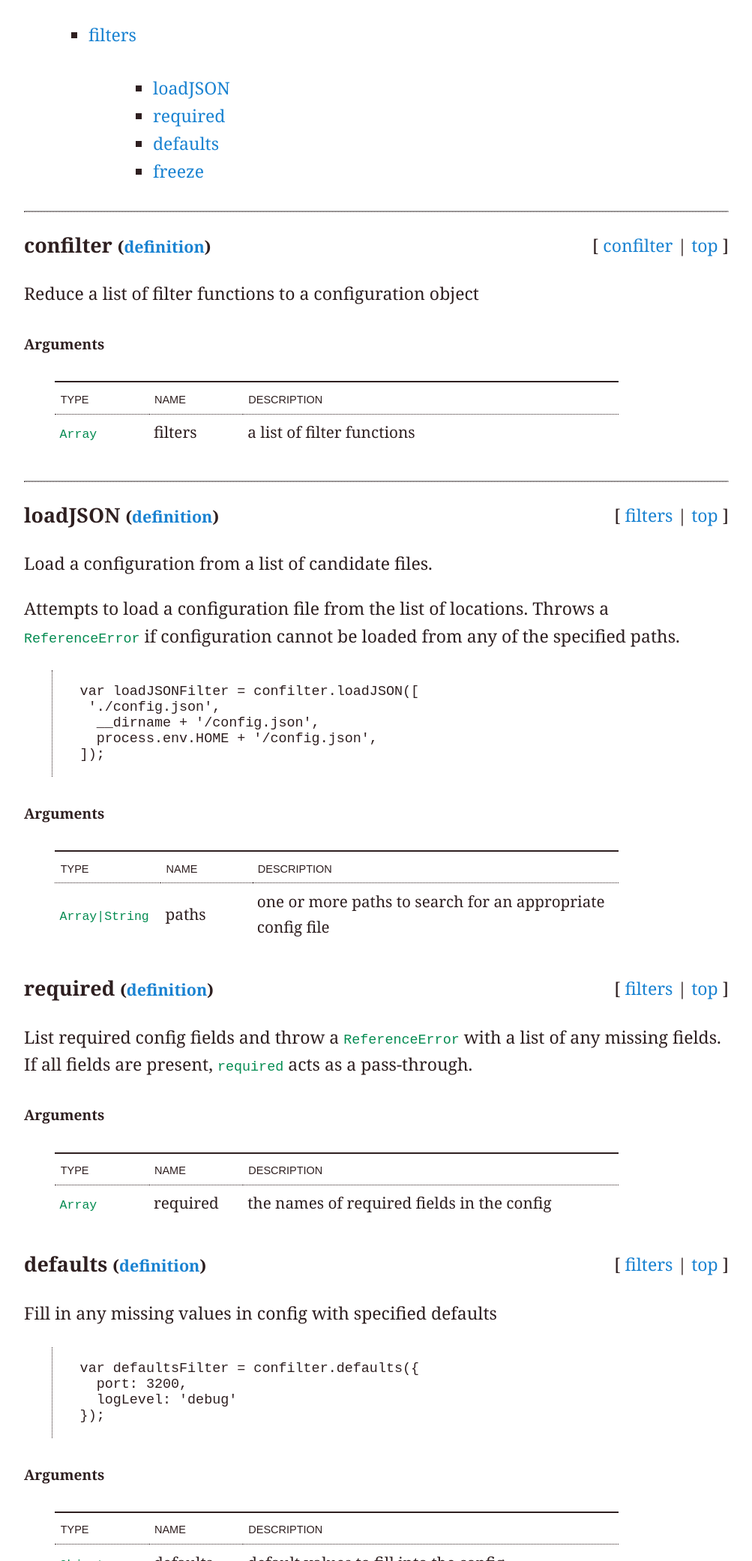
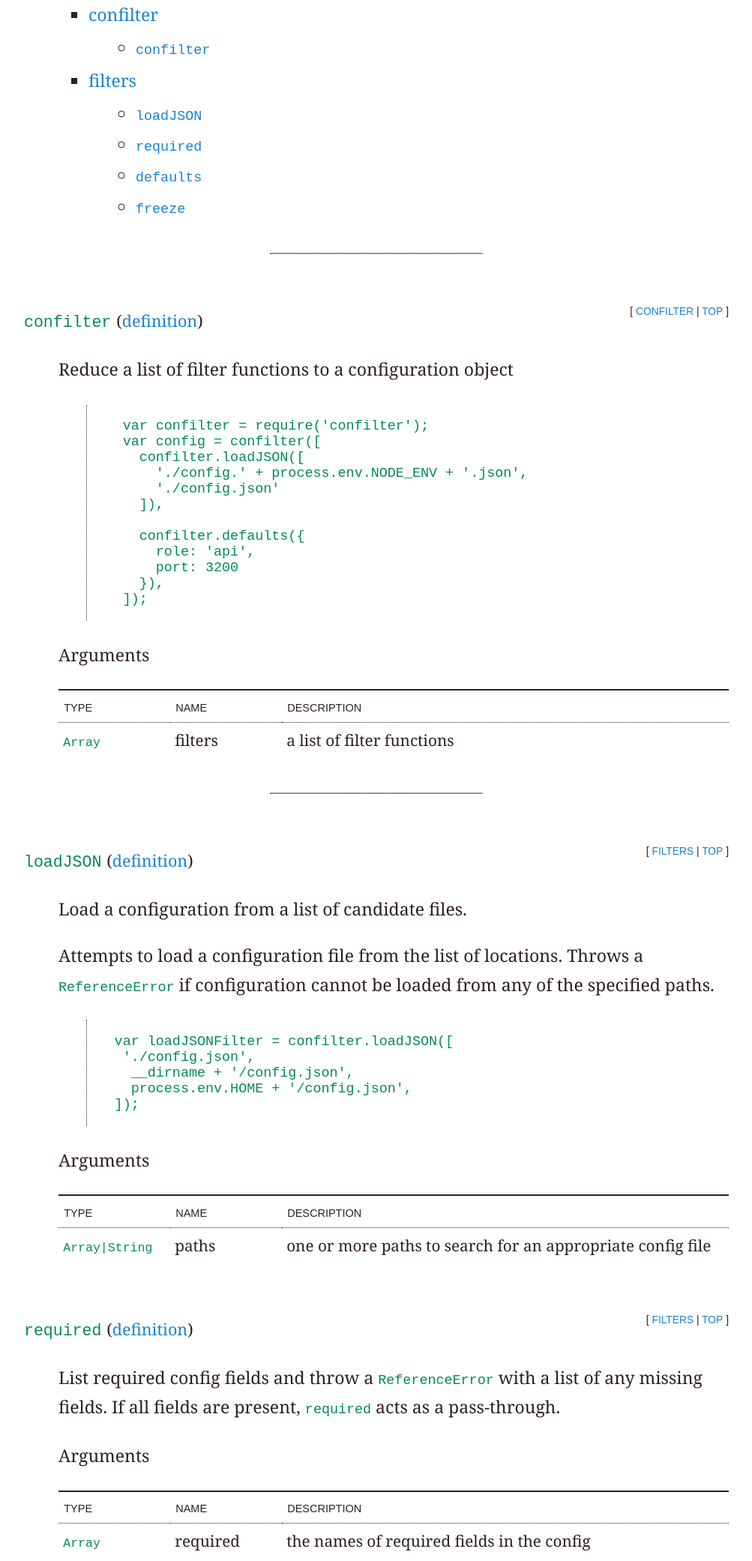
Before and after one commit to rjz/confab, a plain HTML site: page index.html in a window 1280 px wide. Shown: the part 470-2552 px from the top of the page at 75% size, without its empty margins (138-1141 px from the left). Drawn offline with Linux system fonts and the light colour scheme.

Commit message:
Rebuilds gh-pages for commit 0e837a0b2a122c9132442fad3c531d69f86e7ef7

```diff
--- a/index.html
+++ b/index.html
@@ -23,7 +23,7 @@
               <a href="#confilter">confilter</a>
               <ul>
                 <li>
-                  <a href="#confilter-confilter">confilter</a>
+                  <a href="#confilter-confilter"><code>confilter</code></a>
                 </li>
               </ul>
             </li>
@@ -31,16 +31,16 @@
               <a href="#filters">filters</a>
               <ul>
                 <li>
-                  <a href="#filters-loadJSON">loadJSON</a>
+                  <a href="#filters-loadJSON"><code>loadJSON</code></a>
                 </li>
                 <li>
-                  <a href="#filters-required">required</a>
+                  <a href="#filters-required"><code>required</code></a>
                 </li>
                 <li>
-                  <a href="#filters-defaults">defaults</a>
+                  <a href="#filters-defaults"><code>defaults</code></a>
                 </li>
                 <li>
-                  <a href="#filters-freeze">freeze</a>
+                  <a href="#filters-freeze"><code>freeze</code></a>
                 </li>
               </ul>
             </li>
@@ -50,22 +50,37 @@
           <a name="confilter"></a>
           <a name="confilter-confilter"></a>
             <section>
-              <div class="pull-right">
-                [
-                <a href="#confilter">confilter</a> |
-                <a href="#top">top</a>
-                ]
-              </div>
+              <header>
+                <ul class="pull-right nav-meta nav-inline">
+                  <li><a href="#confilter">confilter</a></li>
+                  <li><a href="#top">top</a></li>
+                </ul>
 
                 <h3>
-                <a name="confilter"></a>confilter
+                  <a name="confilter"></a><code>confilter</code>
                   <small>(<a href="https://github.com/rjz/confilter/tree/master/index.js#L6">definition</a>)</small>
                 </h3>
+              </header>
+              <div>
 
-              <section><p>Reduce a list of filter functions to a configuration object</p></section>
+                <p>Reduce a list of filter functions to a configuration object</p>
+
+<pre><code> var confilter = require('confilter');
+ var config = confilter([
+   confilter.loadJSON([
+     './config.' + process.env.NODE_ENV + '.json',
+     './config.json'
+   ]),
+
+   confilter.defaults({
+     role: 'api',
+     port: 3200
+   }),
+ ]);
+</code></pre>
 
 
-              <h5>Arguments</h5>
+                <h4>Arguments</h4>
                 <table>
                   <tr>
                     <th width="15%">Type</th>
@@ -80,25 +95,28 @@
     </table>
 
 
+              </div>
+
             </section>
 
           <hr />
           <a name="filters"></a>
           <a name="filters-loadJSON"></a>
             <section>
-              <div class="pull-right">
-                [
-                <a href="#filters">filters</a> |
-                <a href="#top">top</a>
-                ]
-              </div>
+              <header>
+                <ul class="pull-right nav-meta nav-inline">
+                  <li><a href="#filters">filters</a></li>
+                  <li><a href="#top">top</a></li>
+                </ul>
 
                 <h3>
-                <a name="loadJSON"></a>loadJSON
+                  <a name="loadJSON"></a><code>loadJSON</code>
                   <small>(<a href="https://github.com/rjz/confilter/tree/master/lib/filters.js#L6">definition</a>)</small>
                 </h3>
+              </header>
+              <div>
 
-              <section><p>Load a configuration from a list of candidate files.</p>
+                <p>Load a configuration from a list of candidate files.</p>
 
 <p>Attempts to load a configuration file from the list of locations. Throws a
 <code>ReferenceError</code> if configuration cannot be loaded from any of the specified
@@ -109,10 +127,10 @@ paths.</p>
   __dirname + '/config.json',
   process.env.HOME + '/config.json',
 ]);
-</code></pre></section>
+</code></pre>
 
 
-              <h5>Arguments</h5>
+                <h4>Arguments</h4>
                 <table>
                   <tr>
                     <th width="15%">Type</th>
@@ -127,27 +145,30 @@ paths.</p>
     </table>
 
 
+              </div>
+
             </section>
 
           <a name="filters-required"></a>
             <section>
-              <div class="pull-right">
-                [
-                <a href="#filters">filters</a> |
-                <a href="#top">top</a>
-                ]
-              </div>
+              <header>
+                <ul class="pull-right nav-meta nav-inline">
+                  <li><a href="#filters">filters</a></li>
+                  <li><a href="#top">top</a></li>
+                </ul>
 
                 <h3>
-                <a name="required"></a>required
+                  <a name="required"></a><code>required</code>
                   <small>(<a href="https://github.com/rjz/confilter/tree/master/lib/filters.js#L48">definition</a>)</small>
                 </h3>
+              </header>
+              <div>
 
-              <section><p>List required config fields and throw a <code>ReferenceError</code> with a list of any
-missing fields. If all fields are present, <code>required</code> acts as a pass-through.</p></section>
+                <p>List required config fields and throw a <code>ReferenceError</code> with a list of any
+missing fields. If all fields are present, <code>required</code> acts as a pass-through.</p>
 
 
-              <h5>Arguments</h5>
+                <h4>Arguments</h4>
                 <table>
                   <tr>
                     <th width="15%">Type</th>
@@ -162,32 +183,35 @@ missing fields. If all fields are present, <code>required</code> acts as a pass-
     </table>
 
 
+              </div>
+
             </section>
 
           <a name="filters-defaults"></a>
             <section>
-              <div class="pull-right">
-                [
-                <a href="#filters">filters</a> |
-                <a href="#top">top</a>
-                ]
-              </div>
+              <header>
+                <ul class="pull-right nav-meta nav-inline">
+                  <li><a href="#filters">filters</a></li>
+                  <li><a href="#top">top</a></li>
+                </ul>
 
                 <h3>
-                <a name="defaults"></a>defaults
+                  <a name="defaults"></a><code>defaults</code>
                   <small>(<a href="https://github.com/rjz/confilter/tree/master/lib/filters.js#L72">definition</a>)</small>
                 </h3>
+              </header>
+              <div>
 
-              <section><p>Fill in any missing values in config with specified defaults</p>
+                <p>Fill in any missing values in config with specified defaults</p>
 
 <pre><code>var defaultsFilter = confilter.defaults({
   port: 3200,
   logLevel: 'debug'
 });
-</code></pre></section>
+</code></pre>
 
 
-              <h5>Arguments</h5>
+                <h4>Arguments</h4>
                 <table>
                   <tr>
                     <th width="15%">Type</th>
@@ -207,25 +231,30 @@ missing fields. If all fields are present, <code>required</code> acts as a pass-
     </table>
 
 
+              </div>
+
             </section>
 
           <a name="filters-freeze"></a>
             <section>
-              <div class="pull-right">
-                [
-                <a href="#filters">filters</a> |
-                <a href="#top">top</a>
-                ]
-              </div>
+              <header>
+                <ul class="pull-right nav-meta nav-inline">
+                  <li><a href="#filters">filters</a></li>
+                  <li><a href="#top">top</a></li>
+                </ul>
 
                 <h3>
-                <a name="freeze"></a>freeze
+                  <a name="freeze"></a><code>freeze</code>
                   <small>(<a href="https://github.com/rjz/confilter/tree/master/lib/filters.js#L102">definition</a>)</small>
                 </h3>
+              </header>
+              <div>
 
-              <section><p>Freeze the config (hint: run this filter last!)</p></section>
+                <p>Freeze the config (hint: run this filter last!)</p>
 
 
+
+              </div>
 
             </section>
 
```
Also changed, not shown: style.css. Lines whose indentation alone changed are shown as unchanged.
